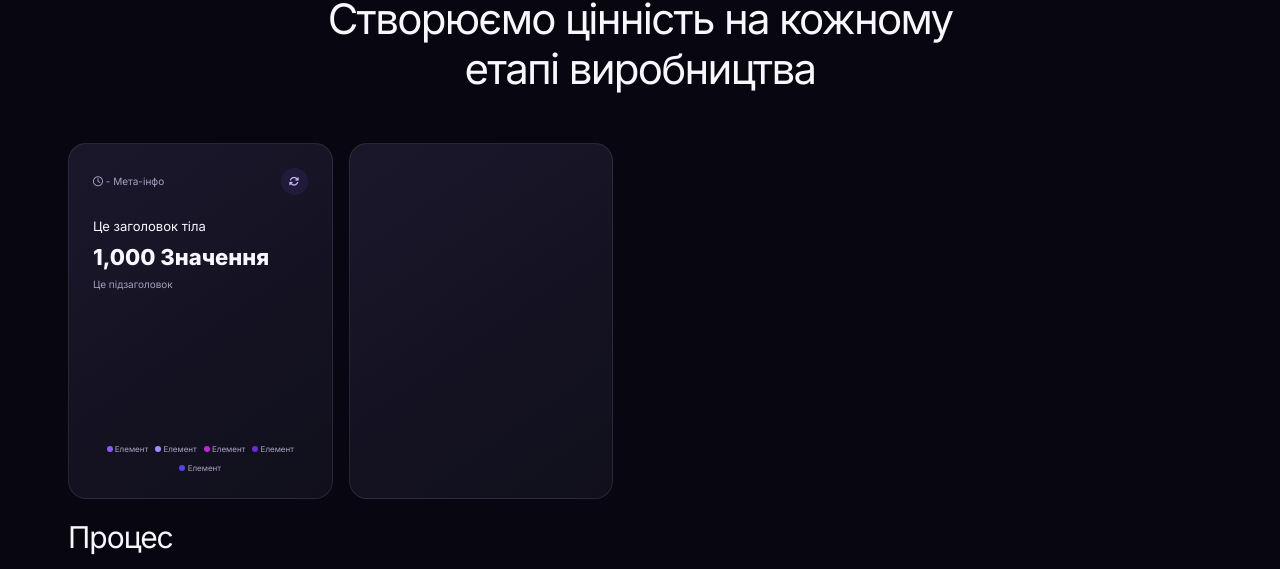
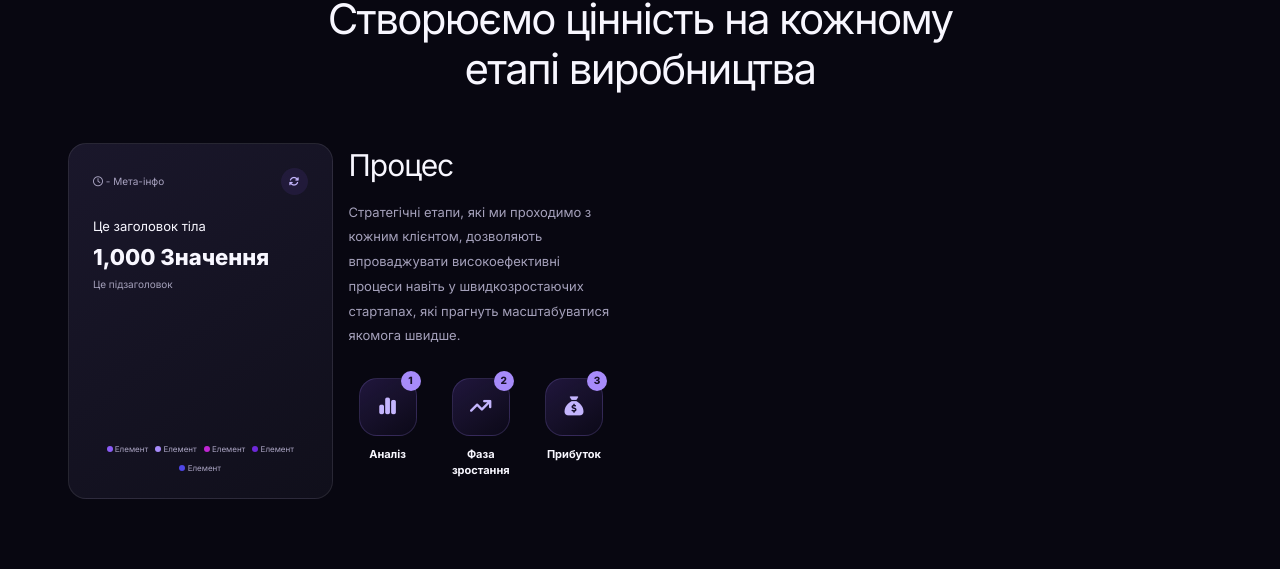
Before and after one commit to Romanif715/RiseFinance, a plain HTML site: page index.html in a window 1280 px wide. Shown: the part 1723-2292 px from the top of the page. Drawn offline with nearby package versions, Linux system fonts and the light colour scheme; a script that the page names is missing.

Commit message:
Remove empty meta-card div from index.html

```diff
--- a/index.html
+++ b/index.html
@@ -183,8 +183,6 @@
               </div>
             </div>
 
-<div class="meta-card">
-          </div>
 
           <div class="value-right-col">
             <div class="process-badge-wrapper">
```
